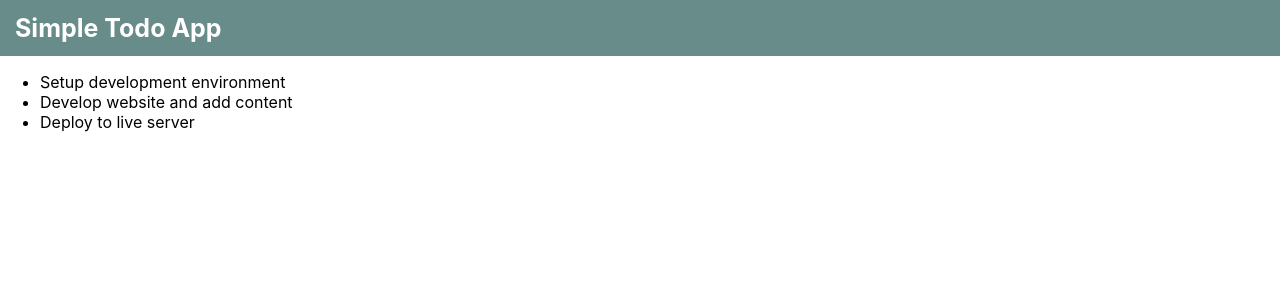
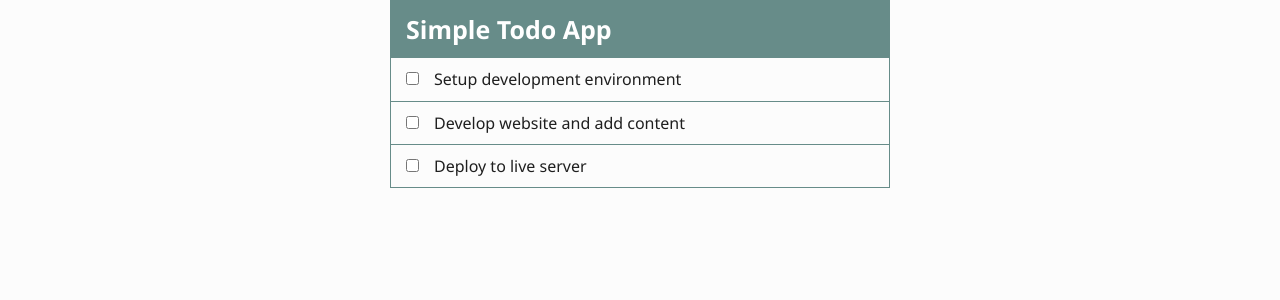
Before and after one commit to tuankiet1709/todo-app-react, a React (Create React App) app: page / in a window 1280 px wide. Shown: the top 300 px of the page. Built offline with nearby package versions, Linux system fonts and the light colour scheme.

Commit message:
Build TodoItem and style

```diff
--- a/src/App.css
+++ b/src/App.css
@@ -1,3 +1,16 @@
+* {
+	box-sizing: border-box;
+	margin: 0 0 0 0;
+	padding: 0;
+}
+
+body {
+	font-family: 'Segoe UI', Arial, sans-serif;
+	line-height: 1.4;
+	background-color: #fcfcfc;
+	color: #1f1f1f;
+}
+
 .header-container {
 	background-color: #678c89;
 	color: #fff;
@@ -9,3 +22,19 @@
 	line-height: 1.447em;
 	margin: 0px;
 }
+
+.container {
+	max-width: 500px;
+	margin: 0 auto;
+	border: 1px solid #678c89;
+}
+
+.todo-item {
+	list-style-type: none;
+	padding: 10px 15px;
+	border-top: 1px solid #678c89;
+}
+
+.todo-item input {
+	margin-right: 15px;
+}
--- a/src/components/TodoApp.tsx
+++ b/src/components/TodoApp.tsx
@@ -1,5 +1,7 @@
 import React from 'react';
+
 import Header from './layout/Header';
+import Todos from './Todos';
 
 class TodoApp extends React.Component {
 	state = {
@@ -23,13 +25,9 @@ class TodoApp extends React.Component {
 	};
 	render() {
 		return (
-			<div>
+			<div className="container">
 				<Header />
-				<ul>
-					{this.state.todos.map((todo) => (
-						<li key={todo.id}>{todo.title}</li>
-					))}
-				</ul>
+				<Todos todos={this.state.todos} />
 			</div>
 		);
 	}
--- /dev/null
+++ b/src/components/TodoItem.tsx
@@ -0,0 +1,24 @@
+import React from 'react';
+
+interface ITodo {
+	id: number;
+	title: string;
+	completed: boolean;
+}
+
+interface IMyProps {
+	todo: ITodo;
+}
+
+class TodoItem extends React.Component<IMyProps> {
+	render() {
+		return (
+			<li className="todo-item">
+				<input type="checkbox" />
+				{this.props.todo.title}
+			</li>
+		);
+	}
+}
+
+export default TodoItem;
--- /dev/null
+++ b/src/components/Todos.tsx
@@ -0,0 +1,29 @@
+import React from 'react';
+
+import TodoItem from './TodoItem';
+
+interface ITodo {
+	id: number;
+	title: string;
+	completed: boolean;
+}
+
+interface IMyProps {
+	todos: ITodo[];
+}
+
+class Todos extends React.Component<IMyProps> {
+	render() {
+		return (
+			<div>
+				<ul>
+					{this.props.todos.map((todo) => (
+						<TodoItem key={todo.id} todo={todo} />
+					))}
+				</ul>
+			</div>
+		);
+	}
+}
+
+export default Todos;
```
Also changed, not shown: src/components/Todo.ts (deleted), src/components/TodoItem.ts (deleted).
